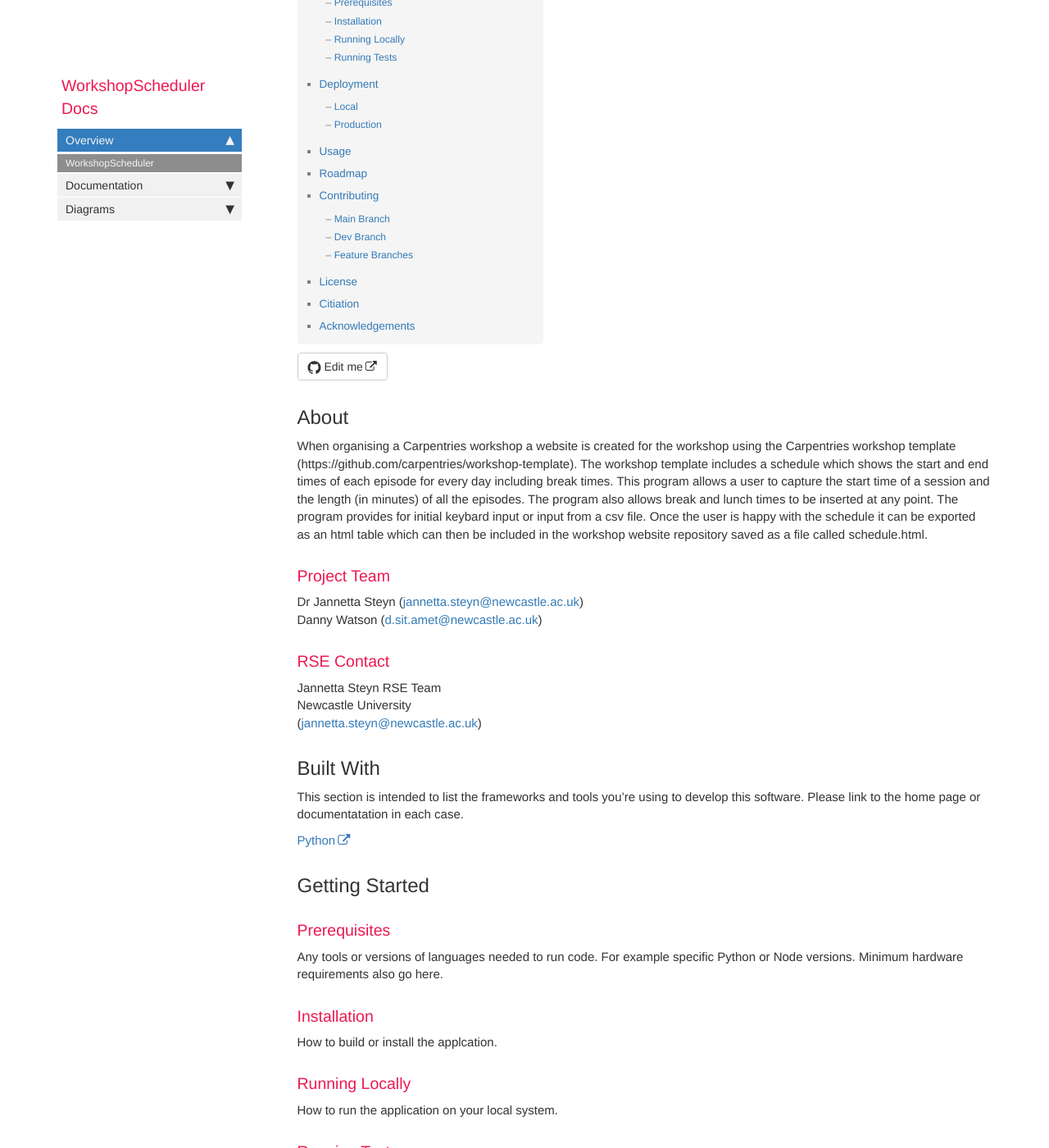
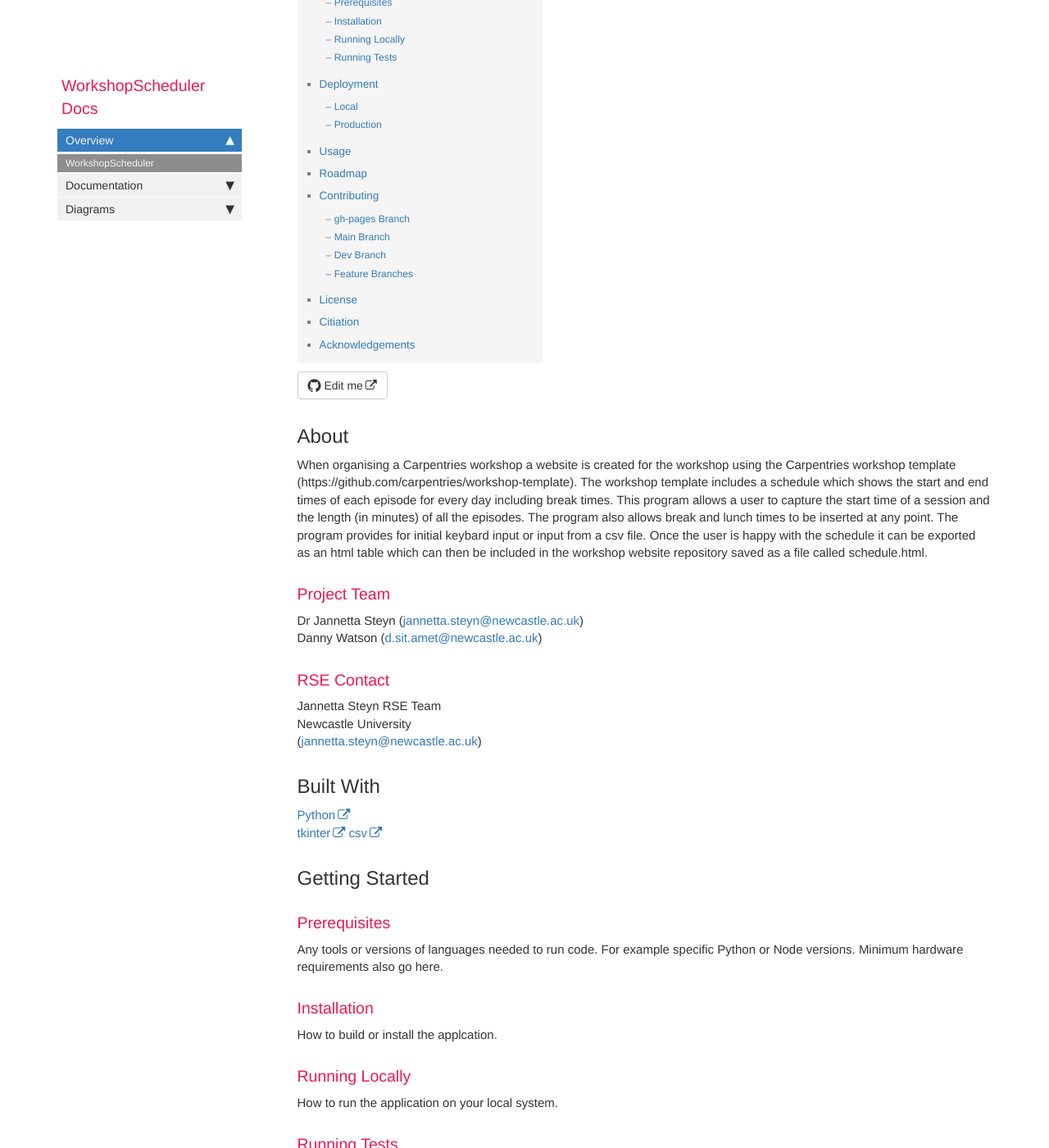
Before and after one commit to NewcastleRSE/WorkshopScheduler, a Jekyll site: the page built from index.md, in a window 1280 px wide and 1400 px high, scrolled down 394 px. Shown: the whole window at 82% size. Built offline with Jekyll 4.4.1, drawn with Linux system fonts in a browser that asks for light colours; comment, search, counter and statistics services are not loaded; some of the changed text lies outside the part shown.

Commit message:
Add library/frameworks to be used

```diff
--- a/index.md
+++ b/index.md
@@ -23,9 +23,9 @@ Newcastle University
 
 ## Built With
 
-This section is intended to list the frameworks and tools you're using to develop this software. Please link to the home page or documentatation in each case.
-
 [Python](https://www.python.org/)
+[tkinter](https://docs.python.org/3/library/tkinter.html)
+[csv](https://docs.python.org/3/library/csv.html)
 
 ## Getting Started
 
@@ -68,6 +68,9 @@ Any links to production environment, video demos and screenshots.
 
 ## Contributing
 
+### gh-pages Branch
+GitHub Pages containing all documentation about the project.
+
 ### Main Branch
 Protected and can only be pushed to via pull requests. Should be considered stable and a representation of production code.
 
```
